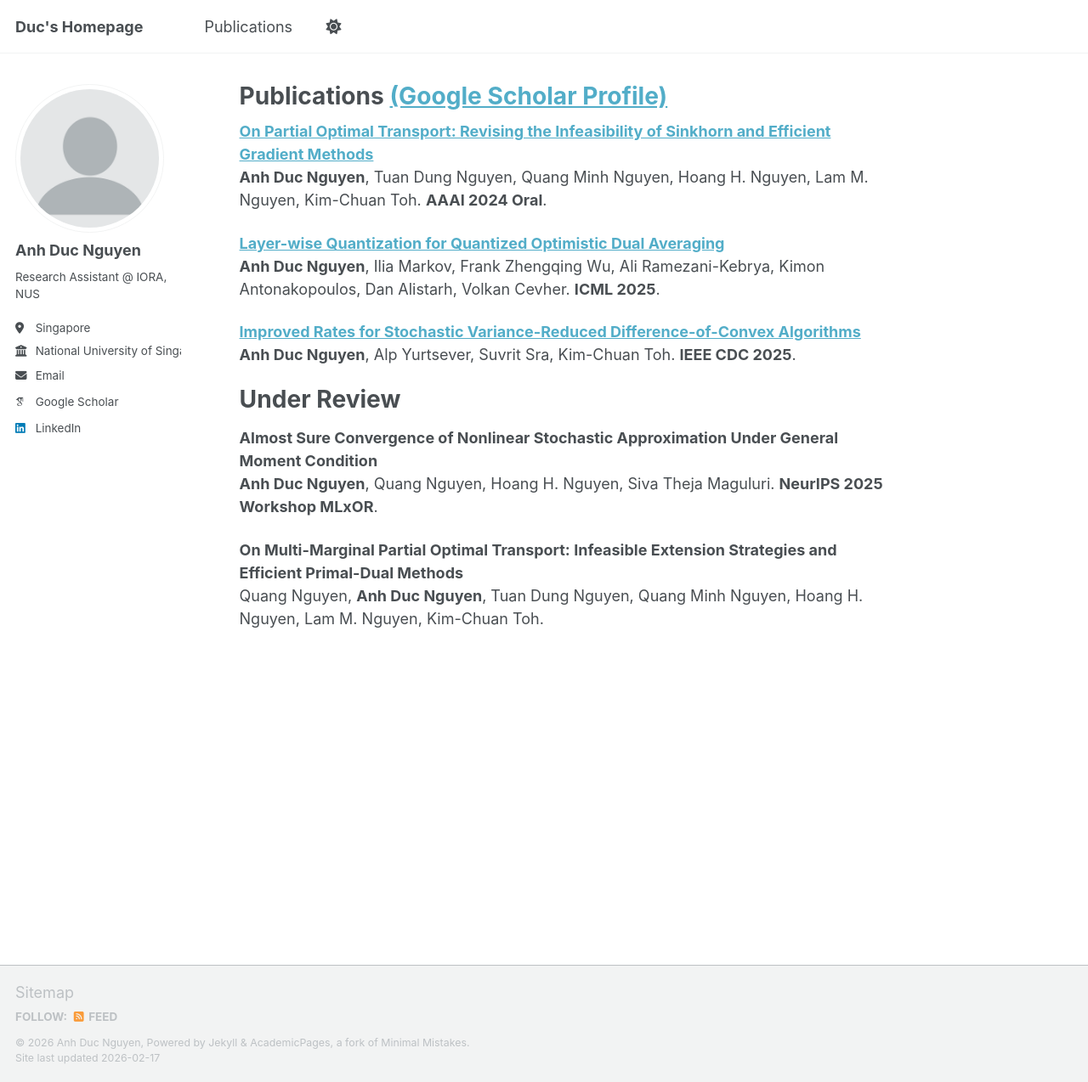
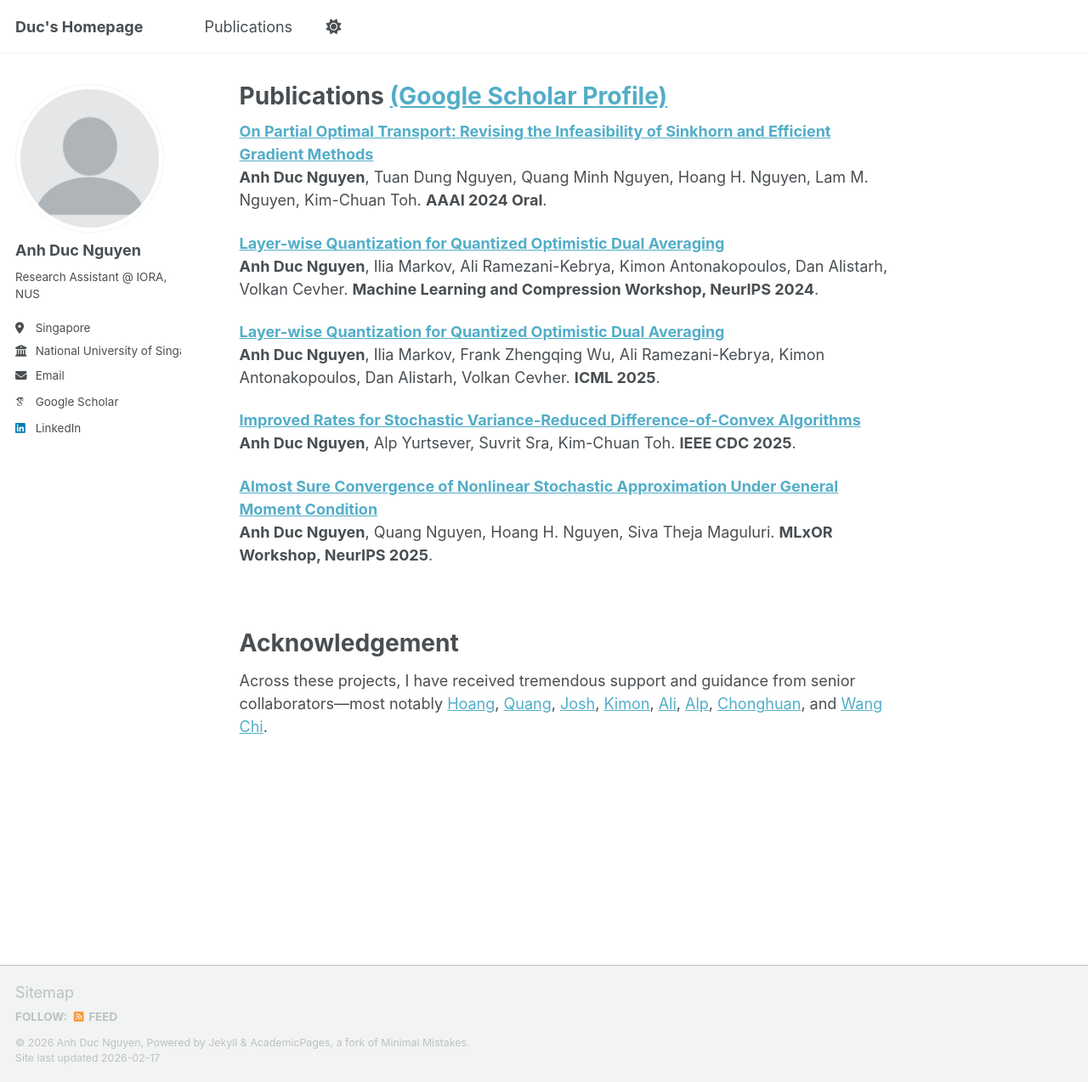
Before and after one commit to ducna271/ducna271.github.io, a Jekyll site: the page built from _pages/publications.md, in a window 1280 px wide and 1274 px high. Shown: the whole window at 85% size. Built offline with Jekyll 4.4.1, drawn with Linux system fonts in a browser that asks for light colours; some web fonts are replaced; a script that is not in the unit is left out.

Commit message:
Update publications.md

```diff
--- a/_pages/publications.md
+++ b/_pages/publications.md
@@ -8,6 +8,10 @@ author_profile: true
 <b>Anh Duc Nguyen</b>, Tuan Dung Nguyen, Quang Minh Nguyen, Hoang H. Nguyen, Lam M. Nguyen, Kim-Chuan Toh.
 <b>AAAI 2024 Oral</b>.
 
+<b>[Layer-wise Quantization for Quantized Optimistic Dual Averaging](https://openreview.net/pdf?id=lqBdJrwiCA)</b> <br>
+<b>Anh Duc Nguyen</b>, Ilia Markov, Ali Ramezani-Kebrya, Kimon Antonakopoulos, Dan Alistarh, Volkan Cevher.
+<b>Machine Learning and Compression Workshop, NeurIPS 2024</b>.
+
 <b>[Layer-wise Quantization for Quantized Optimistic Dual Averaging](https://arxiv.org/abs/2505.14371)</b> <br>
 <b>Anh Duc Nguyen</b>, Ilia Markov, Frank Zhengqing Wu, Ali Ramezani-Kebrya, Kimon Antonakopoulos, Dan Alistarh, Volkan Cevher.
 <b>ICML 2025</b>.
@@ -15,13 +19,12 @@ author_profile: true
 <b>[Improved Rates for Stochastic Variance-Reduced Difference-of-Convex Algorithms](https://arxiv.org/abs/2509.11657)</b> <br>
 <b>Anh Duc Nguyen</b>, Alp Yurtsever, Suvrit Sra, Kim-Chuan Toh.
 <b>IEEE CDC 2025</b>.
+
+<b>[Almost Sure Convergence of Nonlinear Stochastic Approximation Under General Moment Condition](https://openreview.net/pdf?id=iTNB3Q9TKC)</b> <br>
+<b>Anh Duc Nguyen</b>, Quang Nguyen, Hoang H. Nguyen, Siva Theja Maguluri.
+<b>MLxOR Workshop, NeurIPS 2025</b>.
+
 <br>
 
-# Under Review
-
-<b>Almost Sure Convergence of Nonlinear Stochastic Approximation Under General Moment Condition</b> <br>
-<b>Anh Duc Nguyen</b>, Quang Nguyen, Hoang H. Nguyen, Siva Theja Maguluri.
-<b>NeurIPS 2025 Workshop MLxOR</b>.
-
-<b>On Multi-Marginal Partial Optimal Transport: Infeasible Extension Strategies and Efficient Primal-Dual Methods</b> <br>
-Quang Nguyen, <b>Anh Duc Nguyen</b>, Tuan Dung Nguyen, Quang Minh Nguyen, Hoang H. Nguyen, Lam M. Nguyen, Kim-Chuan Toh.
+# Acknowledgement
+Across these projects, I have received tremendous support and guidance from senior collaborators—most notably [Hoang](https://sites.google.com/view/hoangt1215/home-page?authuser=0), [Quang](https://www.linkedin.com/in/quang-m-nguyen-191122b3/), [Josh](https://joshnguyen.net/), [Kimon](https://scholar.google.com/citations?user=8VQSMx4AAAAJ&hl=el), [Ali](https://alirk.github.io/), [Alp](https://alpyurtsever.github.io/), [Chonghuan](https://chwang09.github.io/), and [Wang Chi](https://cde.nus.edu.sg/isem/staff/cheung-wang-chi/).
```
